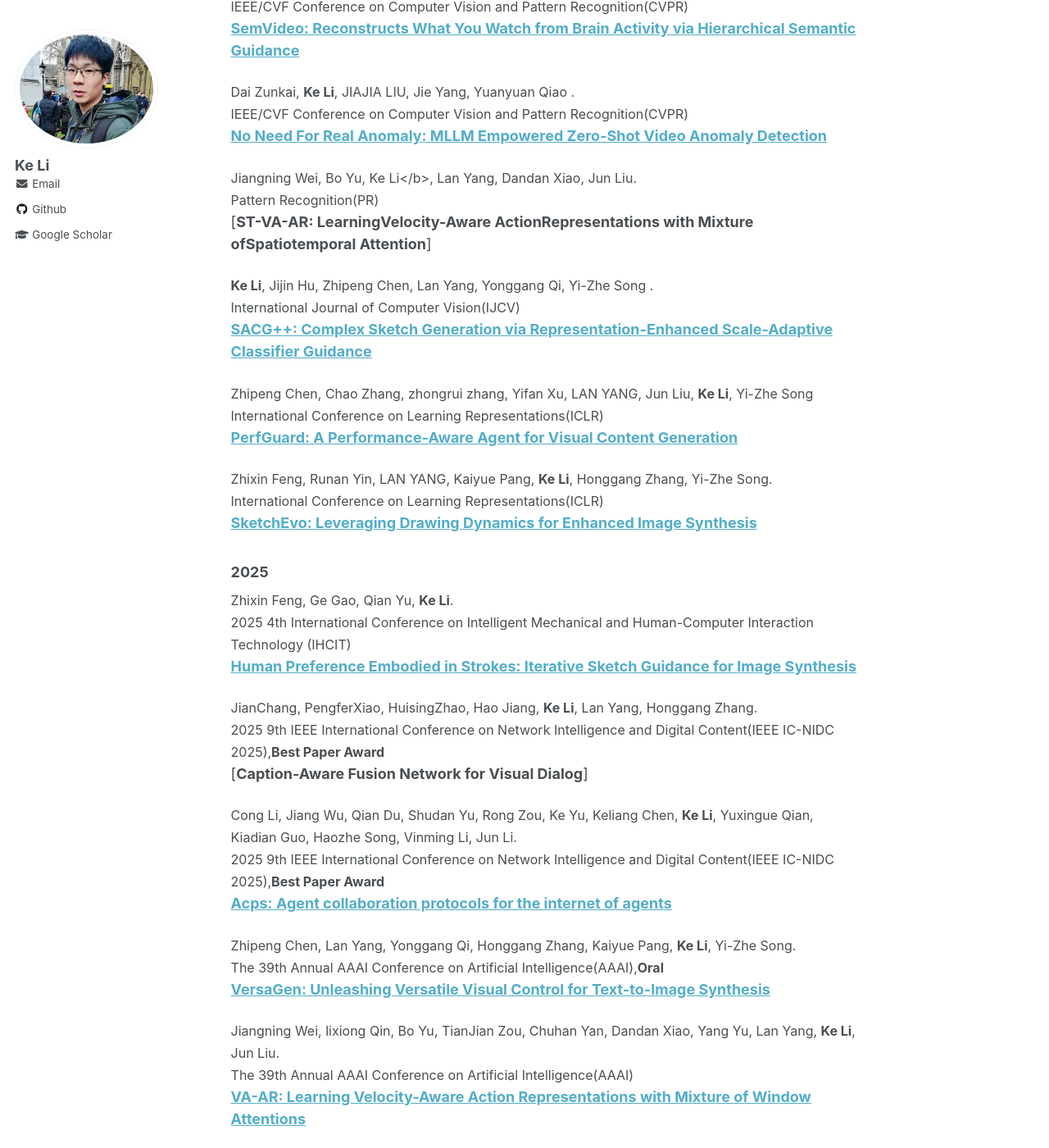
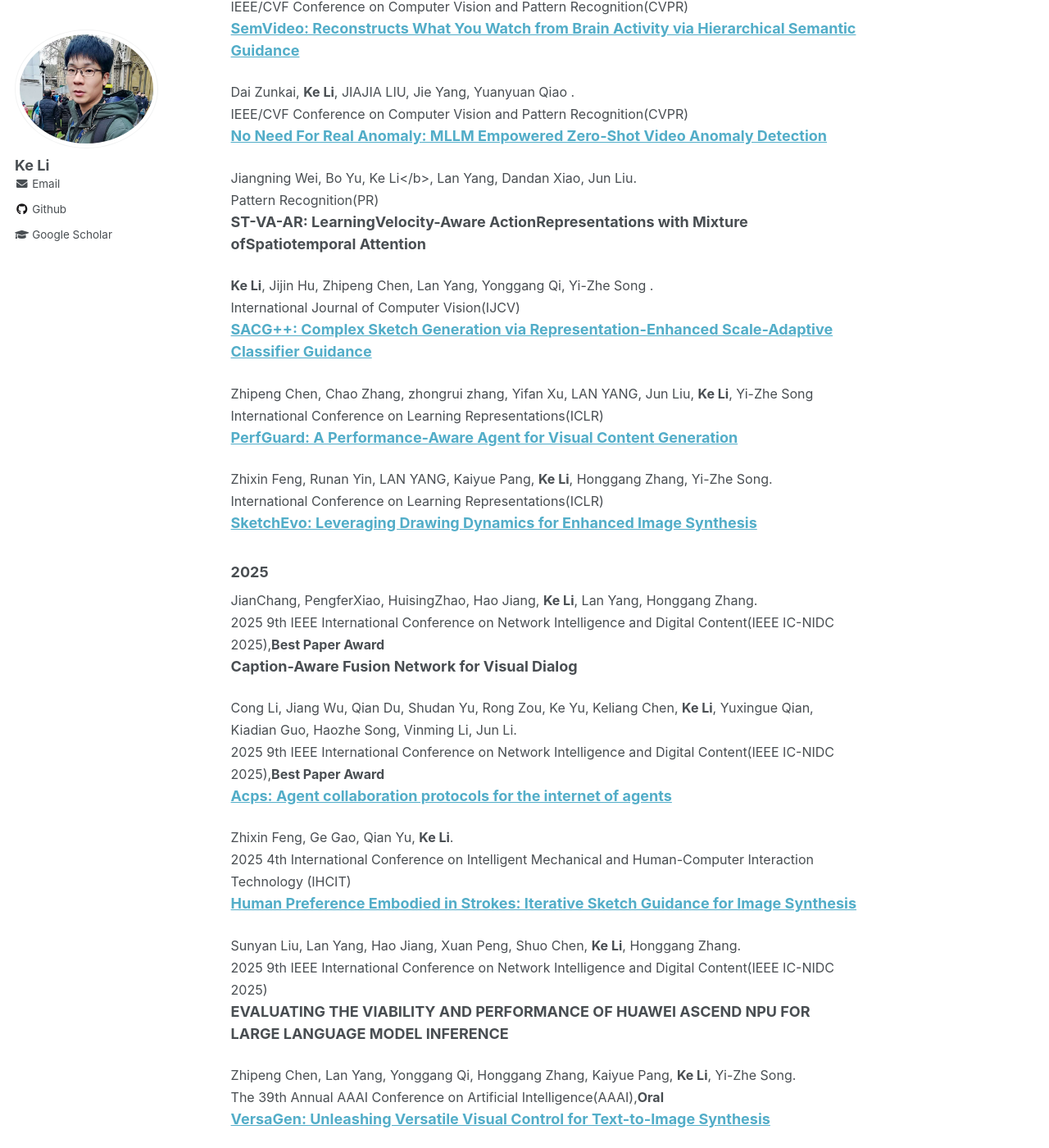
Before and after one commit to KeLi-SketchX/KeLi-SketchX.github.io, a Jekyll site: the page built from _pages/about.md, in a window 1280 px wide and 1400 px high, scrolled down 643 px. Shown: the whole window at 82% size. Built offline with Jekyll 4.4.1, drawn with Linux system fonts in a browser that asks for light colours.

Commit message:
Update about.md

```diff
--- a/_pages/about.md
+++ b/_pages/about.md
@@ -49,7 +49,7 @@ Pattern Recognition(PR)
 </font>
 
 
-[**ST-VA-AR: LearningVelocity-Aware ActionRepresentations with Mixture ofSpatiotemporal Attention**]
+**ST-VA-AR: LearningVelocity-Aware ActionRepresentations with Mixture ofSpatiotemporal Attention**
 
 
 <font size=3>
@@ -87,20 +87,12 @@ International Conference on Learning Representations(ICLR)
 ### **2025**
 
 <font size=3>
-Zhixin Feng, Ge Gao, Qian Yu, <b>Ke Li</b>.
-<br>
-2025 4th International Conference on Intelligent Mechanical and Human-Computer Interaction Technology (IHCIT)
-</font>
-
-[**Human Preference Embodied in Strokes: Iterative Sketch Guidance for Image Synthesis**](https://ieeexplore.ieee.org/abstract/document/11198943/)
-
-<font size=3>
 JianChang, PengferXiao, HuisingZhao, Hao Jiang, <b>Ke Li</b>, Lan Yang, Honggang Zhang.
 <br>
 2025 9th IEEE International Conference on Network Intelligence and Digital Content(IEEE IC-NIDC 2025),<b>Best Paper Award</b>
 </font>
 
-[**Caption-Aware Fusion Network for Visual Dialog**]
+**Caption-Aware Fusion Network for Visual Dialog**
 
 
 <font size=3>
@@ -111,6 +103,22 @@ Cong Li, Jiang Wu, Qian Du, Shudan Yu, Rong Zou, Ke Yu, Keliang Chen, <b>Ke Li</
 
 [**Acps: Agent collaboration protocols for the internet of agents**](https://arxiv.org/pdf/2505.13523?)
 
+
+<font size=3>
+Zhixin Feng, Ge Gao, Qian Yu, <b>Ke Li</b>.
+<br>
+2025 4th International Conference on Intelligent Mechanical and Human-Computer Interaction Technology (IHCIT)
+</font>
+
+[**Human Preference Embodied in Strokes: Iterative Sketch Guidance for Image Synthesis**](https://ieeexplore.ieee.org/abstract/document/11198943/)
+
+<font size=3>
+Sunyan Liu, Lan Yang, Hao Jiang, Xuan Peng, Shuo Chen, <b>Ke Li</b>, Honggang Zhang.
+<br>
+2025 9th IEEE International Conference on Network Intelligence and Digital Content(IEEE IC-NIDC 2025)
+</font>
+
+**EVALUATING THE VIABILITY AND PERFORMANCE OF HUAWEI ASCEND NPU FOR LARGE LANGUAGE MODEL INFERENCE**
 
 <font size=3>
 Zhipeng Chen, Lan Yang, Yonggang Qi, Honggang Zhang, Kaiyue Pang, <b>Ke Li</b>, Yi-Zhe Song.
```
